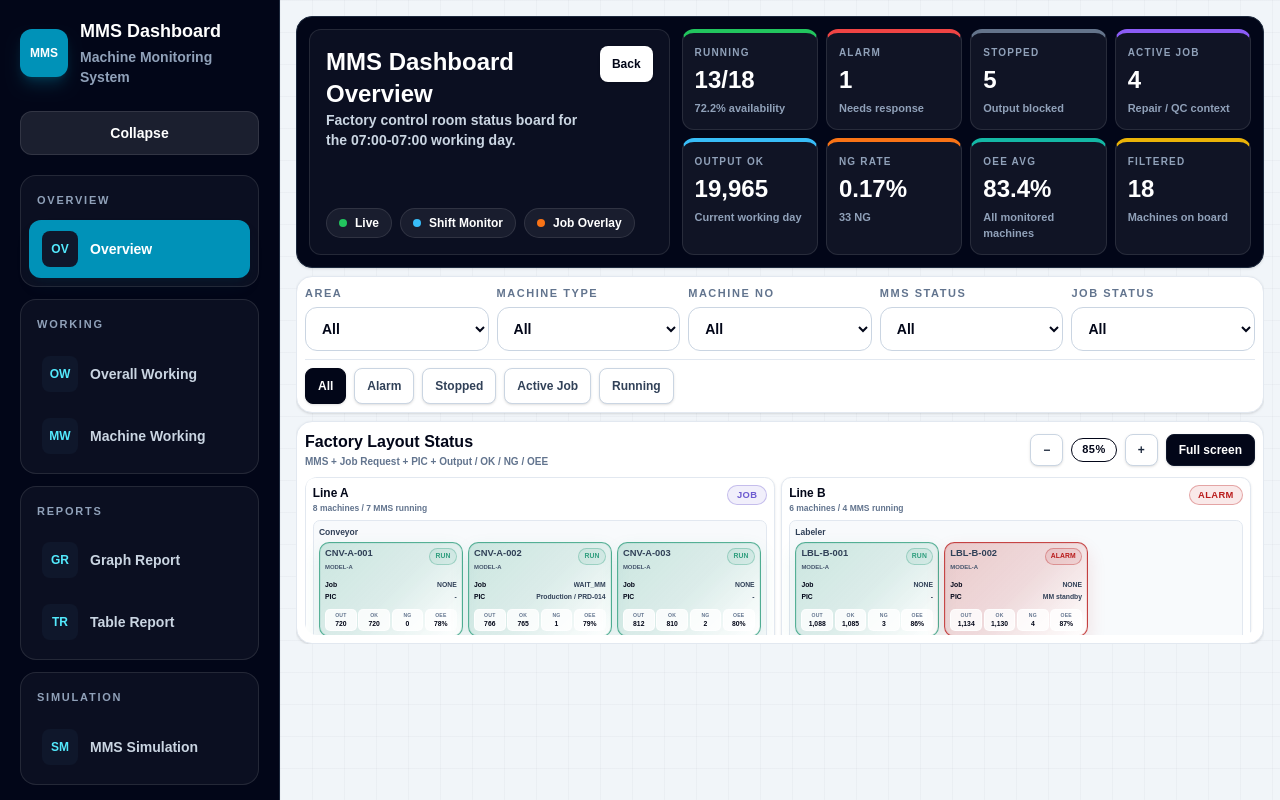
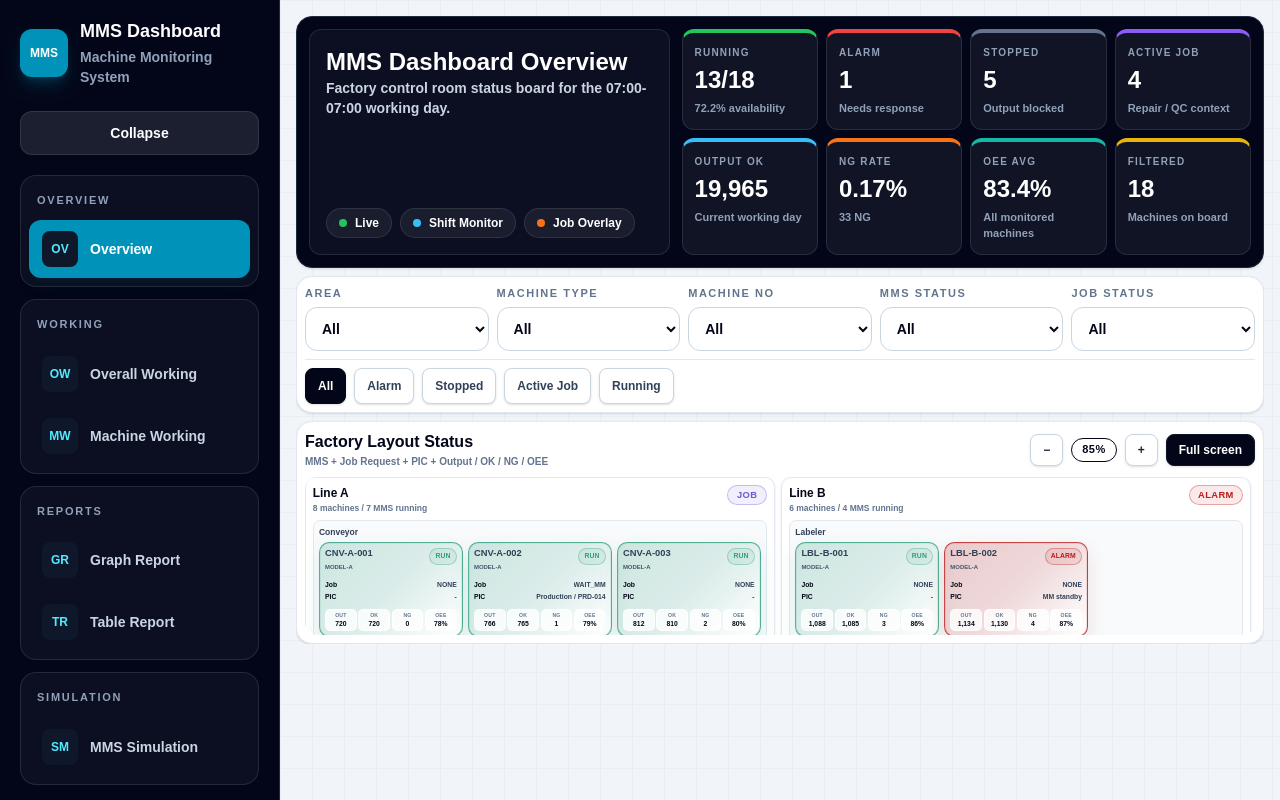
Before and after one commit to apiwatapply-svg/maintenance_project, a Next.js app in the folder frontend/: page /mms-dashboard in a window 1280 px wide. Built offline with nearby package versions, Linux system fonts and the light colour scheme.

Commit message:
Remove MMS overview back button

```diff
--- a/frontend/src/components/MmsDashboardShell.js
+++ b/frontend/src/components/MmsDashboardShell.js
@@ -338,7 +338,7 @@ const styles = {
   operatorCell: "flex items-center gap-3 bg-slate-100 [&_img]:h-14 [&_img]:w-14 [&_img]:rounded-xl [&_img]:ring-2 [&_img]:ring-sky-200 [&_span]:grid [&_span]:min-w-0 [&_span]:gap-0.5 [&_span_b]:truncate [&_span_strong]:truncate",
   overviewCommandBar: "grid grid-cols-[minmax(280px,.95fr)_minmax(0,1.5fr)] gap-3 rounded-2xl border border-slate-800 bg-slate-950 p-3 text-white shadow-sm max-[1200px]:grid-cols-1",
   overviewCommandCopy: "grid content-between gap-3 rounded-xl border border-white/10 bg-white/[0.04] p-4 [&_h3]:m-0 [&_h3]:text-2xl [&_h3]:font-black [&_p]:m-0 [&_p]:text-sm [&_p]:font-bold [&_p]:text-slate-300",
-  overviewCommandHeader: "flex items-start justify-between gap-3 [&_a]:inline-flex [&_a]:h-9 [&_a]:shrink-0 [&_a]:items-center [&_a]:justify-center [&_a]:rounded-lg [&_a]:bg-white [&_a]:px-3 [&_a]:text-xs [&_a]:font-black [&_a]:text-slate-950 [&_a]:no-underline [&_a]:shadow-sm",
+  overviewCommandHeader: "flex items-start justify-between gap-3",
   overviewCommandKpis: "grid grid-cols-4 gap-2 max-[1200px]:grid-cols-4 max-[760px]:grid-cols-2",
   overviewCommandKpi: "rounded-xl border border-white/10 bg-white/[0.06] p-3 [&_small]:block [&_small]:text-[10px] [&_small]:font-black [&_small]:uppercase [&_small]:tracking-[0.12em] [&_small]:text-slate-400 [&_span]:mt-1 [&_span]:block [&_span]:text-[11px] [&_span]:font-bold [&_span]:text-slate-400 [&_strong]:mt-1 [&_strong]:block [&_strong]:text-2xl [&_strong]:font-black",
   overviewCommandMeta: "flex flex-wrap gap-2 [&_span]:inline-flex [&_span]:items-center [&_span]:gap-2 [&_span]:rounded-full [&_span]:border [&_span]:border-white/10 [&_span]:bg-white/[0.06] [&_span]:px-3 [&_span]:py-1.5 [&_span]:text-xs [&_span]:font-black [&_i]:h-2 [&_i]:w-2 [&_i]:rounded-full",
@@ -764,7 +764,6 @@ function OverviewCommandBar({ filteredSummary, summary }) {
             <h3>MMS Dashboard Overview</h3>
             <p>Factory control room status board for the 07:00-07:00 working day.</p>
           </div>
-          <Link href="/">Back</Link>
         </div>
         <div className={styles.overviewCommandMeta}>
           <span><i style={{ backgroundColor: "#22c55e" }} />Live</span>
```
